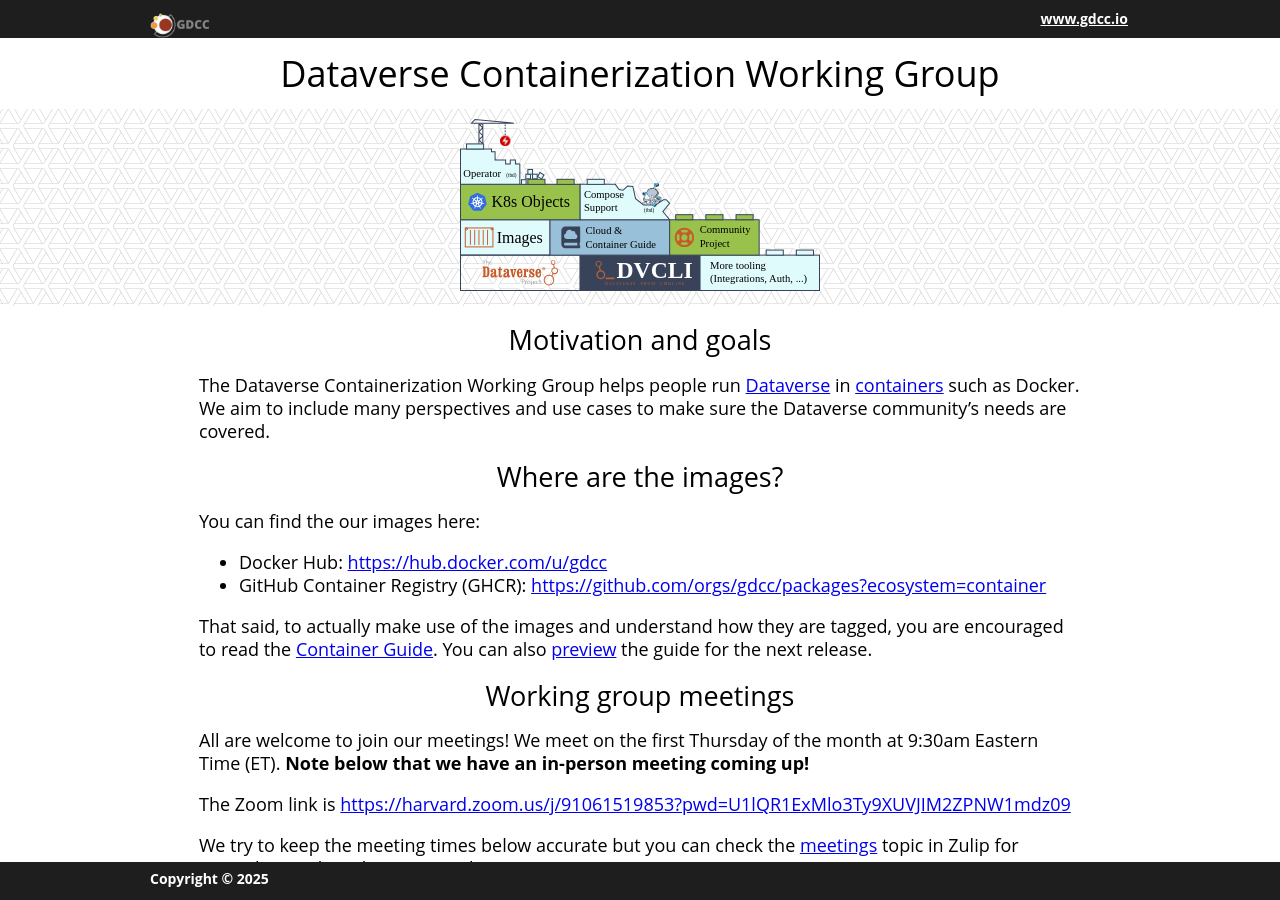
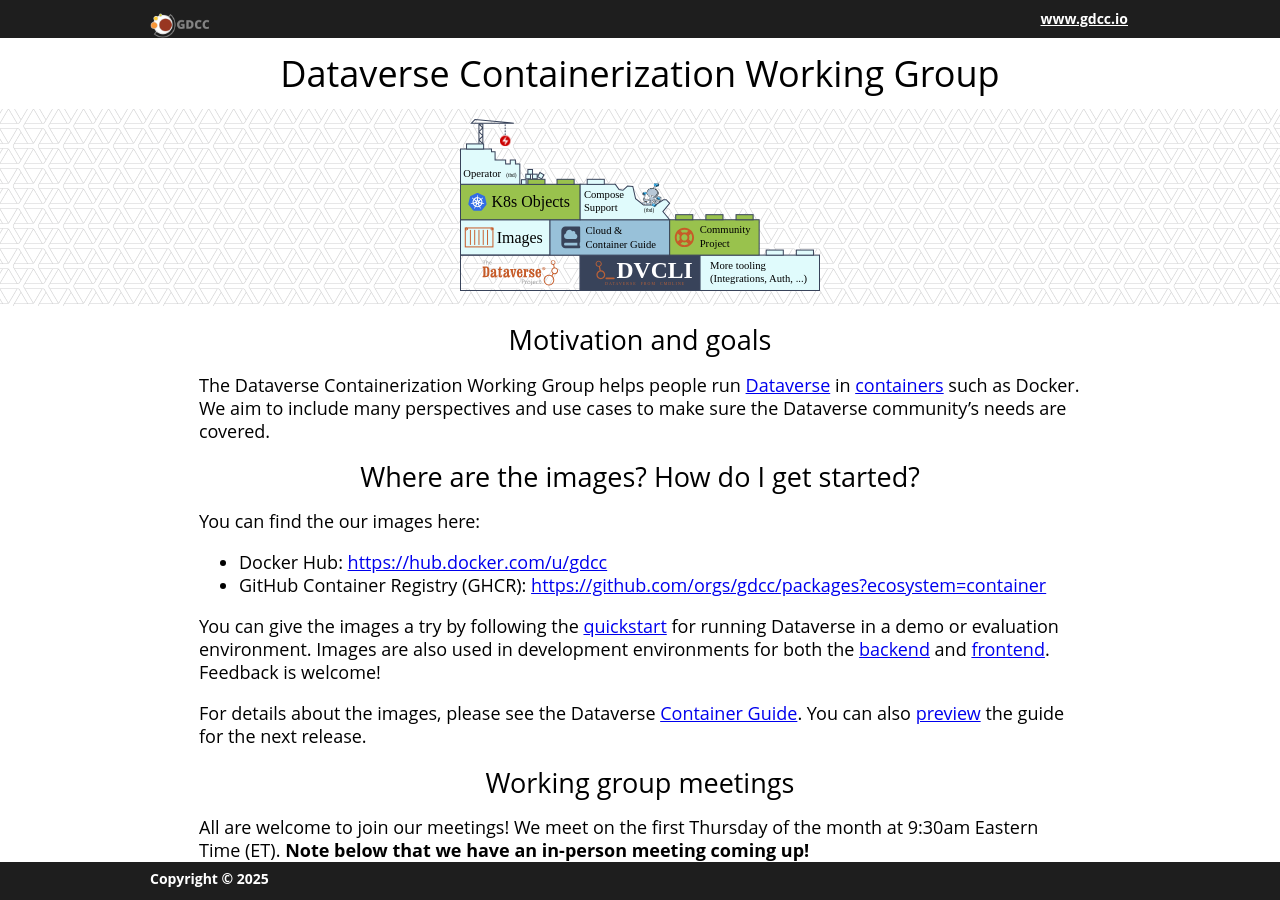
Before and after one commit to gdcc/ct.gdcc.io, a Jekyll site: the page built from index.md, in a window 1280 px wide and 900 px high. Built offline with Jekyll 4.4.1, drawn with Linux system fonts in a browser that asks for light colours; our own code applies the rules of GitHub Pages for plain Markdown files.

Commit message:
rewrite section on images, link to 3 quickstarts

```diff
--- a/index.md
+++ b/index.md
@@ -6,14 +6,16 @@ title: Home
 
 The Dataverse Containerization Working Group helps people run [Dataverse](https://dataverse.org) in [containers](https://kubernetes.io/docs/concepts/containers/) such as Docker. We aim to include many perspectives and use cases to make sure the Dataverse community's needs are covered.
 
-## Where are the images?
+## Where are the images? How do I get started?
 
 You can find the our images here:
 
 - Docker Hub: <https://hub.docker.com/u/gdcc>
 - GitHub Container Registry (GHCR): <https://github.com/orgs/gdcc/packages?ecosystem=container>
 
-That said, to actually make use of the images and understand how they are tagged, you are encouraged to read the [Container Guide](https://guides.dataverse.org/en/latest/container/). You can also [preview](https://preview.guides.gdcc.io/en/develop/container/) the guide for the next release.
+You can give the images a try by following the [quickstart](https://guides.dataverse.org/en/latest/container/running/demo.html) for running Dataverse in a demo or evaluation environment. Images are also used in development environments for both the [backend](https://guides.dataverse.org/en/latest/developers/dev-environment.html) and [frontend](https://github.com/IQSS/dataverse-frontend/blob/develop/DEVELOPER_GUIDE.md#running-the-project-locally). Feedback is welcome!
+
+For details about the images, please see the Dataverse [Container Guide](https://guides.dataverse.org/en/latest/container/). You can also [preview](https://preview.guides.gdcc.io/en/develop/container/) the guide for the next release.
 
 ## Working group meetings
 
```
